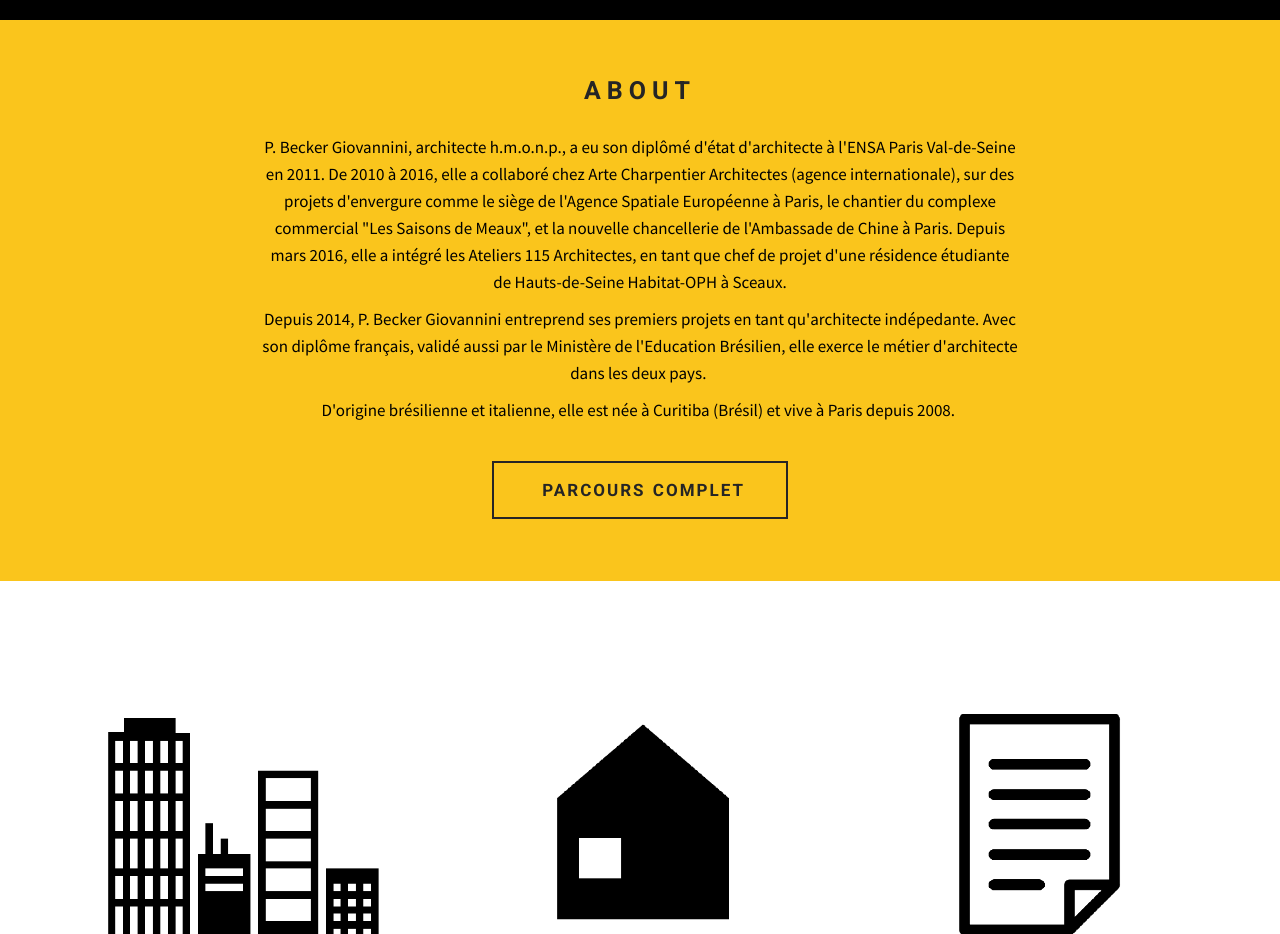
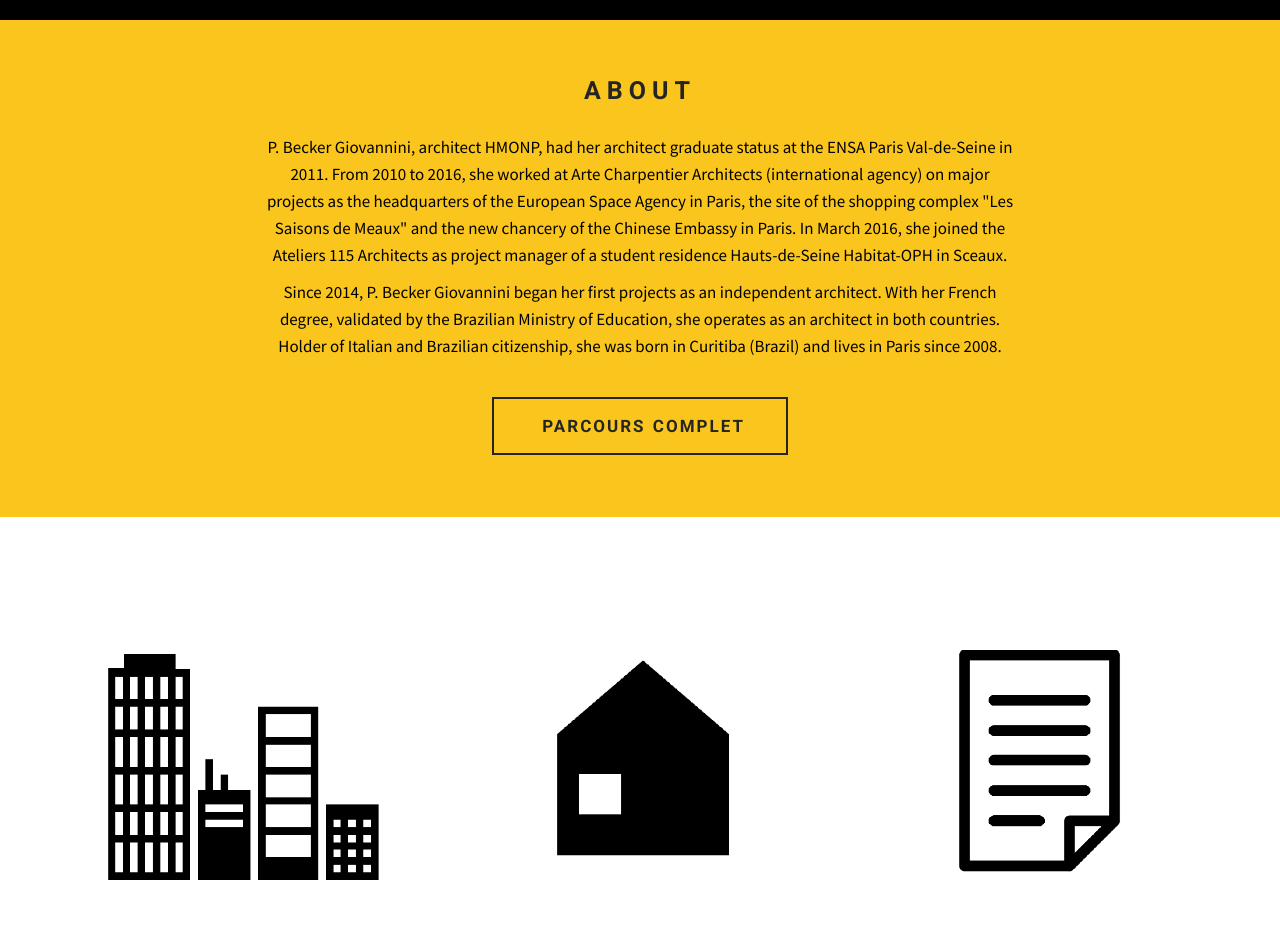
Before and after one commit to pgiovannini/en-bgiovannini-com, a plain HTML site: page index.html in a window 1280 px wide. Shown: the part 780-1714 px from the top of the page. Drawn offline with Linux system fonts and the light colour scheme.

Commit message:
traduction 1ere paragraphe

```diff
--- a/index.html
+++ b/index.html
@@ -75,7 +75,8 @@
     </div>
     <div class="mbr-section__container container mbr-section__container--middle">
         <div class="row">
-            <div class="mbr-article mbr-article--wysiwyg col-sm-8 col-sm-offset-2"><p><span style="font-weight: normal;">P. Becker Giovannini, architecte h.m.o.n.p., a eu son d</span>iplômé d'état d'architecte à l'ENSA Paris Val-de-Seine en 2011. De 2010 à 2016, elle a collaboré chez Arte Charpentier Architectes (agence internationale), sur des projets d'envergure comme le siège de l'Agence Spatiale Européenne à Paris, le chantier du complexe commercial "Les Saisons de Meaux", et la nouvelle chancellerie de l'Ambassade de Chine à Paris. Depuis mars 2016, elle a intégré les Ateliers 115 Architectes, en tant que chef de projet d'une résidence étudiante de Hauts-de-Seine Habitat-OPH à Sceaux. </p><p>Depuis 2014, P. Becker Giovannini entreprend ses premiers projets en tant qu'architecte indépedante. Avec son diplôme français, validé aussi par le Ministère de l'Education Brésilien, elle exerce le métier d'architecte dans les deux pays.&nbsp;</p><p>D'origine brésilienne et italienne, elle est née à Curitiba (Brésil) et vive à Paris depuis 2008.&nbsp;</p></div>
+            <div class="mbr-article mbr-article--wysiwyg col-sm-8 col-sm-offset-2"><p><span style="font-weight: normal;">P. Becker Giovannini, architect HMONP, had her architect graduate status at the ENSA Paris Val-de-Seine in 2011. From 2010 to 2016, she worked at Arte Charpentier Architects (international agency) on major projects as the headquarters of the European Space Agency in Paris, the site of the shopping complex "Les Saisons de Meaux" and the new chancery of the Chinese Embassy in Paris. In March 2016, she joined the Ateliers 115 Architects as project manager of a student residence Hauts-de-Seine Habitat-OPH in Sceaux.</p>
+            <p>Since 2014, P. Becker Giovannini began her first projects as an independent architect. With her French degree, validated by the Brazilian Ministry of Education, she operates as an architect in both countries. Holder of Italian and Brazilian citizenship, she was born in Curitiba (Brazil) and lives in Paris since 2008.</p></div>
         </div>
     </div>
     <div class="mbr-section__container container mbr-section__container--last" style="padding-bottom: 62px;">
```
